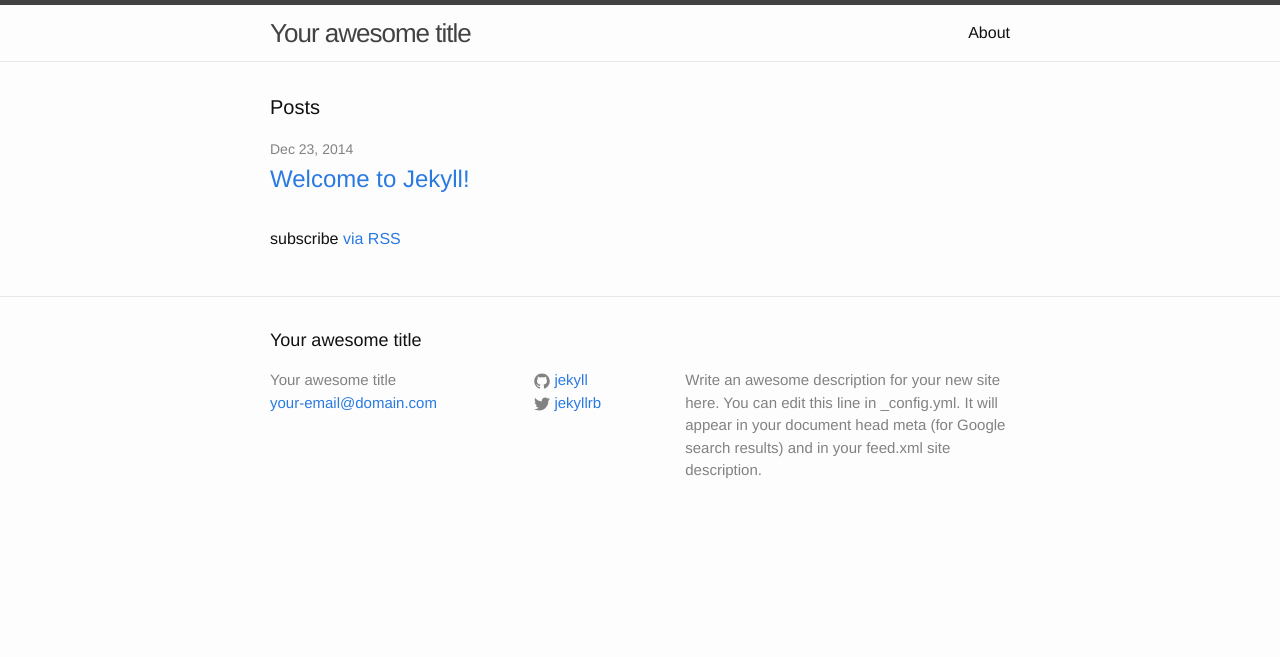
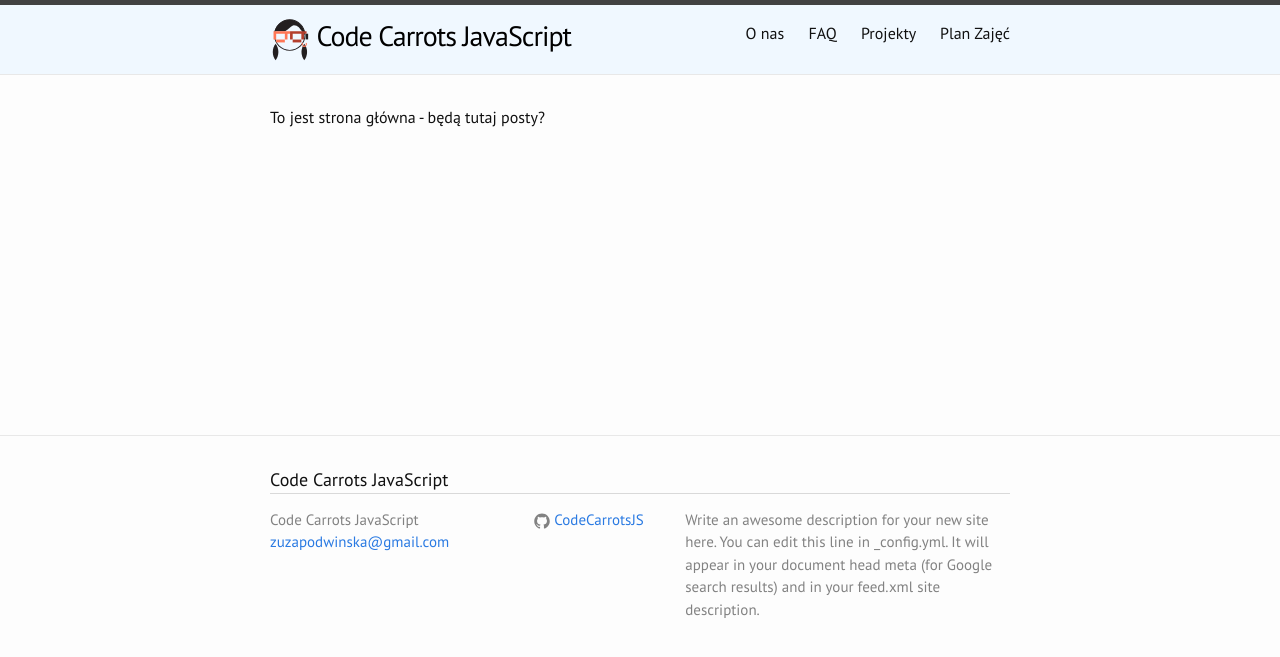
Before and after one commit to CodeCarrotsJS/CodeCarrotsJS.github.io, a Jekyll site: the page built from index.html, in a window 1280 px wide. Shown: the top 657 px of the page. Built offline with Jekyll 4.4.1, drawn with Linux system fonts in a browser that asks for light colours.

Commit message:
Setup simple page.

```diff
--- a/_config.yml
+++ b/_config.yml
@@ -1,14 +1,13 @@
 # Site settings
-title: Your awesome title
-email: your-email@domain.com
+title: Code Carrots JavaScript
+email: zuzapodwinska@gmail.com
 description: > # this means to ignore newlines until "baseurl:"
   Write an awesome description for your new site here. You can edit this
   line in _config.yml. It will appear in your document head meta (for
   Google search results) and in your feed.xml site description.
 baseurl: "" # the subpath of your site, e.g. /blog/
 url: "http://yourdomain.com" # the base hostname & protocol for your site
-twitter_username: jekyllrb
-github_username:  jekyll
+github_username:  CodeCarrotsJS
 
 # Build settings
 markdown: kramdown
--- a/_includes/header.html
+++ b/_includes/header.html
@@ -2,7 +2,10 @@
 
   <div class="wrapper">
 
-    <a class="site-title" href="{{ site.baseurl }}/">{{ site.title }}</a>
+    <a class="site-title" href="{{ site.baseurl }}/">
+      <img src="{{ site.baseurl }}/gfx/ggc_logo.svg">
+      {{ site.title }}
+    </a>
 
     <nav class="site-nav">
       <a href="#" class="menu-icon">
--- a/_sass/_layout.scss
+++ b/_sass/_layout.scss
@@ -5,21 +5,30 @@
     border-top: 5px solid $grey-color-dark;
     border-bottom: 1px solid $grey-color-light;
     min-height: 56px;
+    background-color: aliceblue;
 
     // Positioning context for the mobile navigation icon
     position: relative;
 }
 
 .site-title {
-    font-size: 26px;
-    line-height: 56px;
+    padding: 10px 0;
+    font-size: 28px;
     letter-spacing: -1px;
-    margin-bottom: 0;
+    vertical-align: middle;
     float: left;
+
+    > img {
+        max-width: 40px;
+    }
+
+    &:hover {
+      text-decoration: none;
+    }
 
     &,
     &:visited {
-        color: $grey-color-dark;
+        color: black;
     }
 }
 
@@ -99,6 +108,7 @@
 .footer-heading {
     font-size: 18px;
     margin-bottom: $spacing-unit / 2;
+    border-bottom: 1px solid #d9d9d9;
 }
 
 .contact-list,
@@ -163,6 +173,7 @@
  */
 .page-content {
     padding: $spacing-unit 0;
+    min-height: 300px;
 }
 
 .page-heading {
@@ -198,7 +209,6 @@
 }
 
 .post-title {
-    font-size: 42px;
     letter-spacing: -1px;
     line-height: 1;
 
--- a/css/main.scss
+++ b/css/main.scss
@@ -2,11 +2,12 @@
 # Only the main Sass file needs front matter (the dashes are enough)
 ---
 @charset "utf-8";
+@import url(http://fonts.googleapis.com/css?family=PT+Sans&subset=latin,latin-ext);
 
 
 
 // Our variables
-$base-font-family: Helvetica, Arial, sans-serif;
+$base-font-family: 'PT Sans', Helvetica, Arial, sans-serif;
 $base-font-size:   16px;
 $small-font-size:  $base-font-size * 0.875;
 $base-line-height: 1.5;
--- a/index.html
+++ b/index.html
@@ -3,21 +3,5 @@ layout: default
 ---
 
 <div class="home">
-
-  <h1 class="page-heading">Posts</h1>
-
-  <ul class="post-list">
-    {% for post in site.posts %}
-      <li>
-        <span class="post-meta">{{ post.date | date: "%b %-d, %Y" }}</span>
-
-        <h2>
-          <a class="post-link" href="{{ post.url | prepend: site.baseurl }}">{{ post.title }}</a>
-        </h2>
-      </li>
-    {% endfor %}
-  </ul>
-
-  <p class="rss-subscribe">subscribe <a href="{{ "/feed.xml" | prepend: site.baseurl }}">via RSS</a></p>
-
+  To jest strona główna - będą tutaj posty?
 </div>
```
Also changed, not shown: about.md (+1 -7 lines), faq.md (added, +9 -0 lines), projects.md (added, +7 -0 lines), schedule.md (added, +9 -0 lines), gfx/ggc_logo.svg (added), gfx/ggc_logo_horizontally.svg (added).
